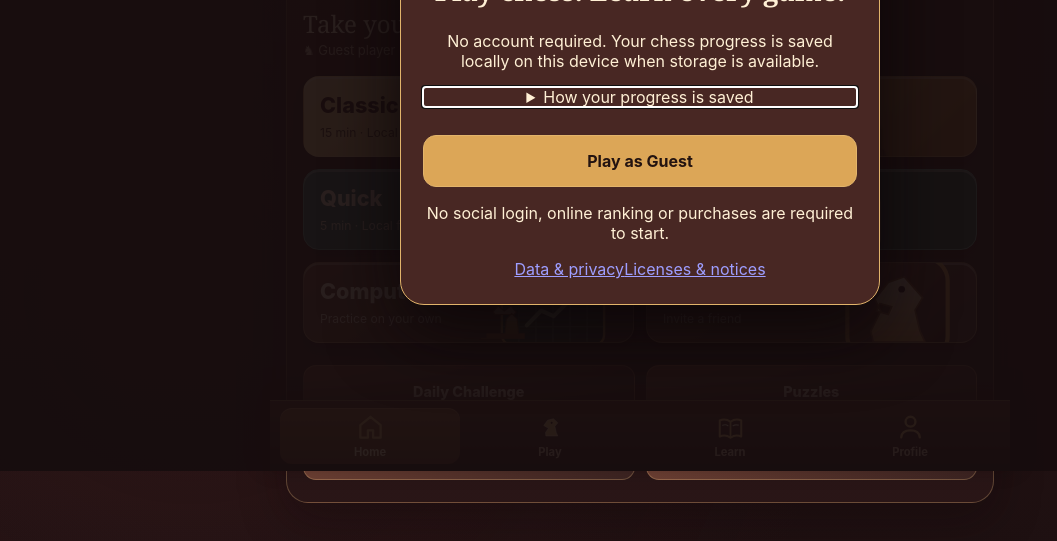
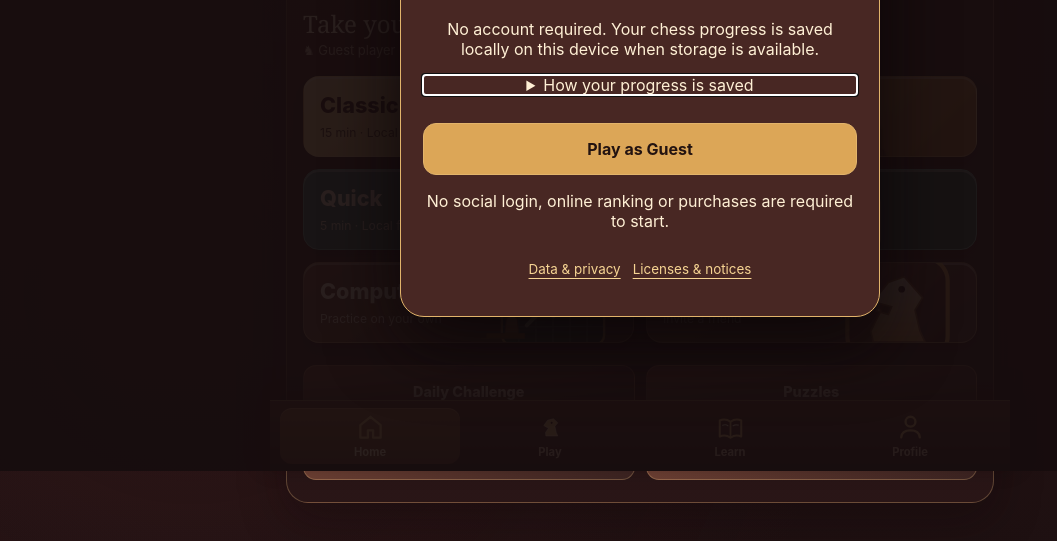
Before and after one commit to S2zxx0zxx/Global-Chess-Online-PVP-, a website built with Vite: page index.html in a window 1280 px wide. Shown: the part 329-870 px from the top of the page, without its empty margins (0-1057 px from the left). Built offline with nearby package versions, Linux system fonts and the light colour scheme; files whose address does not match are found by name.

Commit message:
Keep first-run data and legal notices accessible and temporary guest warning readable

```diff
--- a/src/screen-routes.css
+++ b/src/screen-routes.css
@@ -199,3 +199,9 @@
 #ch-boot-recovery button{min-height:50px;width:min(100%,380px);padding:12px 16px;border:1px solid #d8a45d;border-radius:14px;background:#e5b366;color:#281715;font-weight:800;cursor:pointer}
 #ch-boot-recovery button+button{background:#4b2926;color:#fff1da}
 #ch-boot-recovery button:focus-visible{outline:3px solid #77cbff;outline-offset:3px}
+
+/* Guest first-run disclosure: never represent temporary storage as durable. */
+.ch-welcome-storage-warning{margin:12px 0;padding:10px 12px;background:#6d382d;border:1px solid #efbc75;border-radius:11px;color:#fff1d5;font-size:.84rem;line-height:1.5}
+.ch-welcome-links{display:flex;justify-content:center;gap:12px;flex-wrap:wrap;margin:16px 0 0}
+.ch-welcome-links a{display:inline-flex;align-items:center;justify-content:center;min-height:44px;color:#f6d493;font-size:.84rem;text-decoration:underline;text-underline-offset:4px}
+.ch-welcome-links a:focus-visible{outline:3px solid #80ccff;outline-offset:3px}
```
